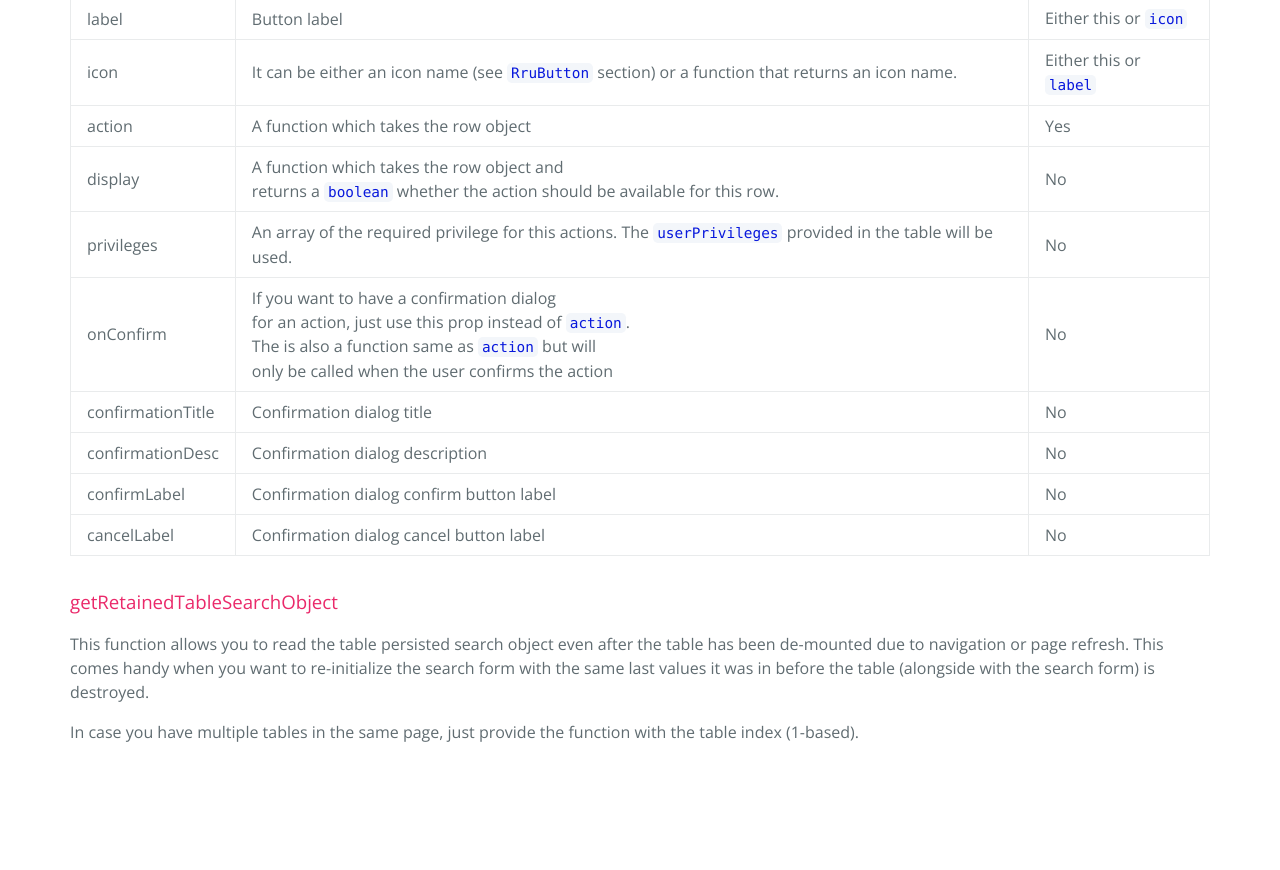
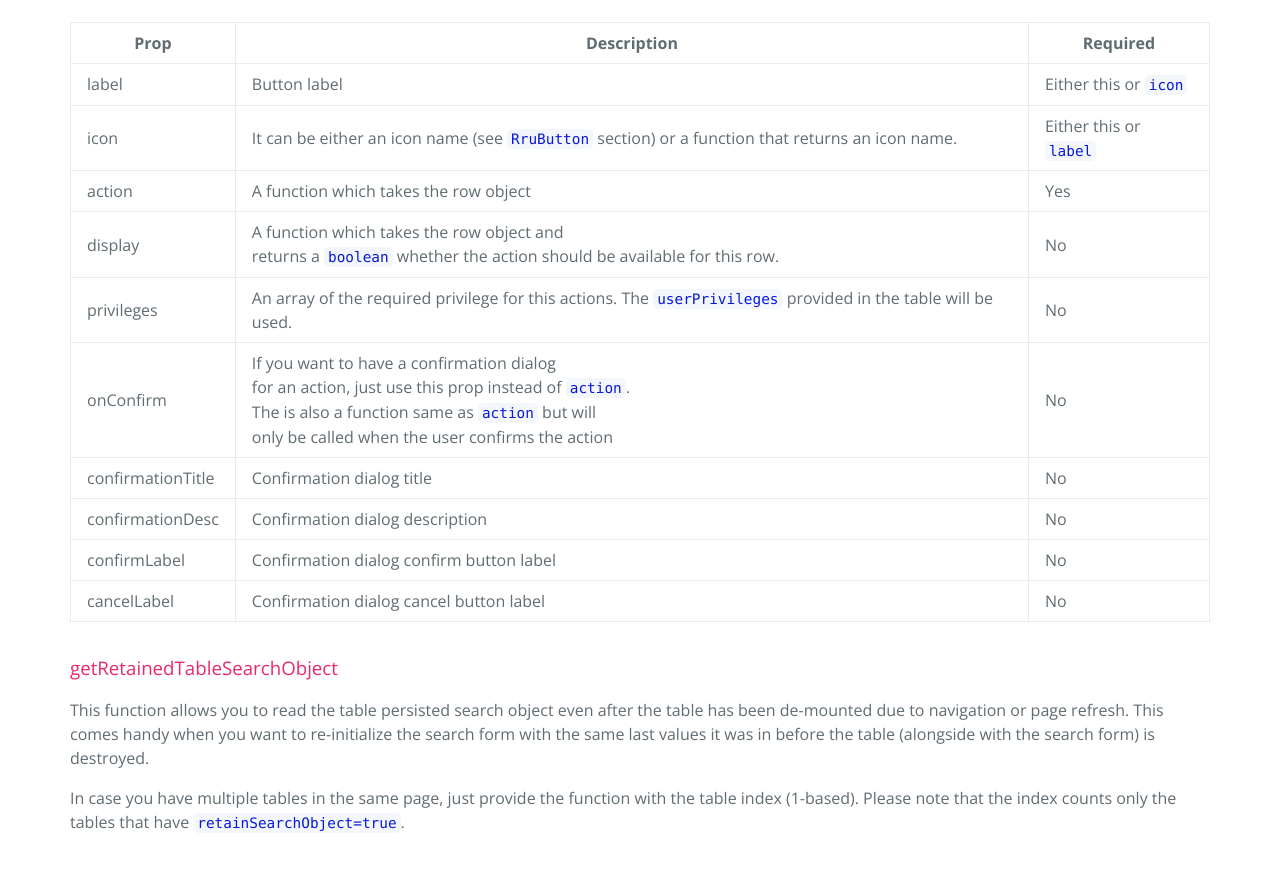
Before and after one commit to coder966/react-rich-ui, a Jekyll site: the page built from docs/v1/components/RruPageableTable.md, in a window 1280 px wide and 900 px high, scrolled down 1510 px. Shown: the top 870 px of the window. Built offline with Jekyll 4.4.1, drawn with Linux system fonts in a browser that asks for light colours; our own code applies the rules of GitHub Pages for plain Markdown files; before the commit the page ends 2320 px from its top, so only the background shows below that; some of the changed text lies outside the part shown.

Commit message:
RruPageableTable: added retainSearchObject

```diff
--- a/docs/v1/components/RruPageableTable.md
+++ b/docs/v1/components/RruPageableTable.md
@@ -11,9 +11,10 @@
 |-|-|-|
 | endpoint | The endpoint which returns `org.springframework.data.domain.Page` | Yes|
 | requestMethod | Specify the HTTP method to be used when sending the API request. | No |
-| columns| An array of column objects| Yes|
-| actions| An array of action objects| No |
-| search | The search parameters the will be sent to the endpoint specified| No |
+| columns| An array of column objects | Yes|
+| actions| An array of action objects | No |
+| search | The search parameters the will be sent to the endpoint specified | No |
+| retainSearchObject | Whether or not to retain table search object. To read the retained object use `getRetainedTableSearchObject`. | No |
 | onResponse | A callback function. `data => void` | No |
 | userPrivileges | An array of the user's privileges. This is used to only show permitted actions. | No |
 | pageSize | The page size. The default value is `10`| No |
@@ -54,4 +55,4 @@
 ### getRetainedTableSearchObject
 This function allows you to read the table persisted search object even after the table has been de-mounted due to navigation or page refresh. This comes handy when you want to re-initialize the search form with the same last values it was in before the table (alongside with the search form) is destroyed.
 
-In case you have multiple tables in the same page, just provide the function with the table index (1-based).
+In case you have multiple tables in the same page, just provide the function with the table index (1-based). Please note that the index counts only the tables that have `retainSearchObject=true`.
--- a/src/pageable-table/react-rich-ui-pageable-table.tsx
+++ b/src/pageable-table/react-rich-ui-pageable-table.tsx
@@ -29,6 +29,9 @@
 
   /** The search params object. */
   search?: object;
+
+  /** use `getRetainedTableSearchObject` to read the retained object */
+  retainSearchObject?: boolean;
 
   /**  */
   pageSize: number;
@@ -81,6 +84,7 @@
   columns,
   actions,
   search,
+  retainSearchObject = false,
   pageSize = 10,
   disableSorting = false,
   defaultSortBy,
@@ -133,6 +137,7 @@
         setIsLoading(false);
         setTotalPages(data.totalPages);
         setData(data.content);
+        if(retainSearchObject){
           persistTableState(persistenceKey, {
             search: search,
             totalPages: totalPages,
@@ -140,6 +145,7 @@
             sortBy: sortBy,
             sortDir: sortDir,
           });
+        }
         if(!hasBeenInitialized){
           setHasBeenInitialized(true);
         }
```
Also changed, not shown: stories/Table.stories.tsx (+2 -0 lines). Lines whose indentation alone changed are shown as unchanged.
